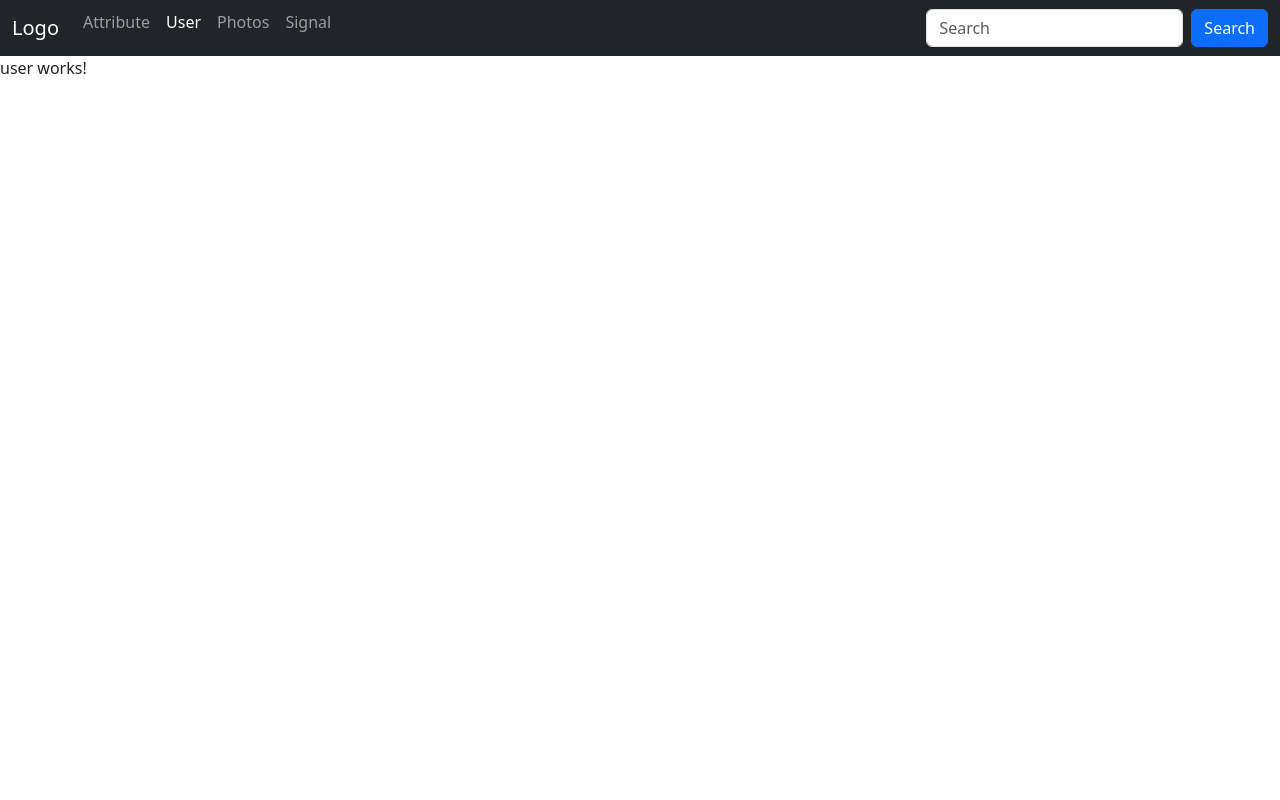
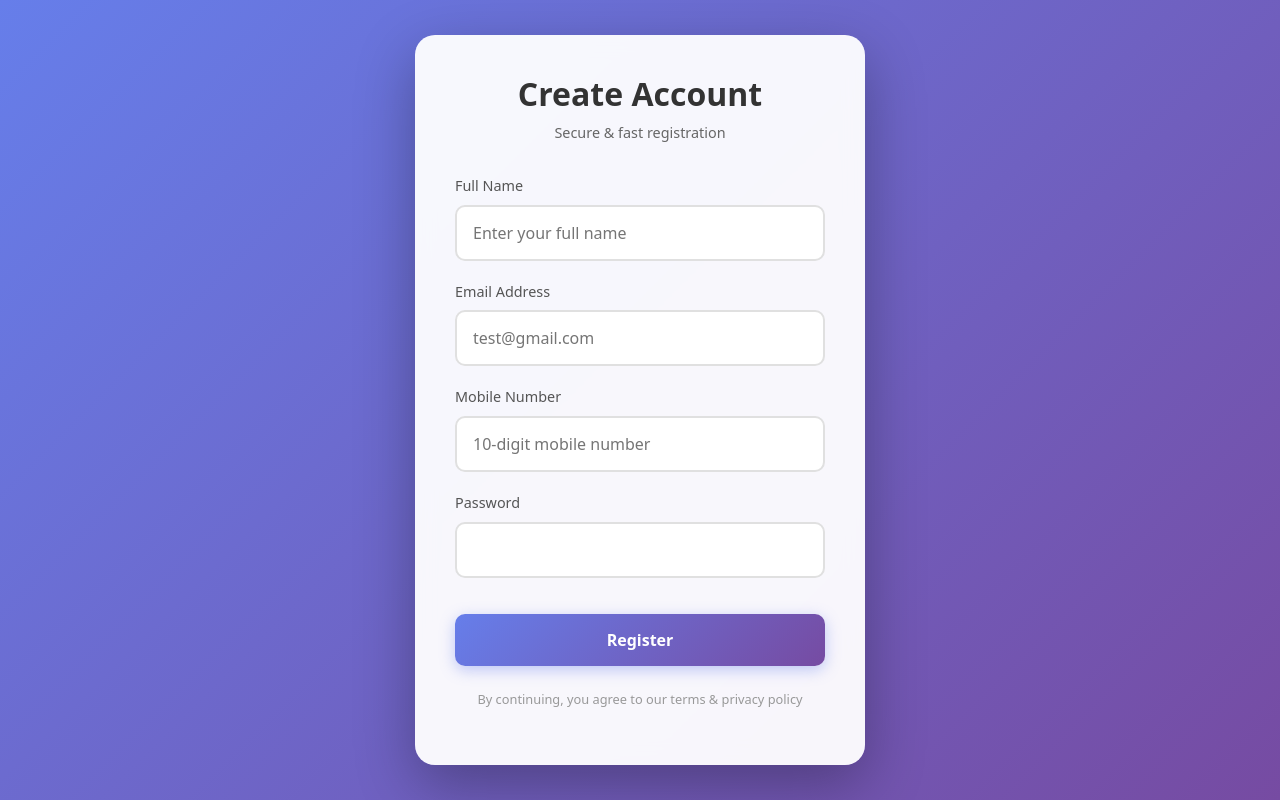
Before and after one commit to devenrawat-bit/Angular-1, an Angular app: page /user in a window 1280 px wide. Built offline with nearby package versions, Linux system fonts and the light colour scheme.

Commit message:
added the registration form

```diff
--- a/package.json
+++ b/package.json
@@ -3,7 +3,7 @@
   "version": "0.0.0",
   "scripts": {
     "ng": "ng",
-    "start": "ng serve",
+    "start": "ng serve --proxy-config proxy.conf.json",
     "build": "ng build",
     "watch": "ng build --watch --configuration development",
     "test": "ng test"
--- a/src/app/app.html
+++ b/src/app/app.html
@@ -5,10 +5,7 @@
 <app-control-flow></app-control-flow>
 <app-attribute></app-attribute> -->
 
-<router-outlet>
-
-    <nav class="navbar navbar-expand-sm navbar-dark bg-dark">
-
+<nav *ngIf="showNavbar" class="navbar navbar-expand-sm navbar-dark bg-dark">
     <div class="container-fluid">
         <a class="navbar-brand" href="javascript:void(0)">Logo</a>
         <button class="navbar-toggler" type="button" data-bs-toggle="collapse" data-bs-target="#mynavbar">
@@ -37,4 +34,4 @@
     </div>
 </nav>
 
-</router-outlet>
+<router-outlet></router-outlet>
--- a/src/app/app.ts
+++ b/src/app/app.ts
@@ -6,11 +6,12 @@ import { Signal } from "./component/signal/signal";
 import { ControlFlow } from './component/control-flow/control-flow';
 import { Attribute } from './component/attribute/attribute';
 import { Photos } from './component/photos/photos';
-import { RouterLink, RouterLinkActive, RouterOutlet } from '@angular/router';
+import { NavigationEnd, Router, RouterLink, RouterLinkActive, RouterOutlet } from '@angular/router';
+import { CommonModule } from '@angular/common';
 
 @Component({
   selector: 'app-root',
-  imports: [Admin, DataBinding, Signal, ControlFlow, Attribute, Photos, RouterOutlet, RouterLink, RouterLinkActive],
+  imports: [Admin, DataBinding, Signal, ControlFlow, Attribute, Photos, RouterOutlet, RouterLink, RouterLinkActive, CommonModule],
   templateUrl: './app.html',
   styleUrl: './app.css'
 })
@@ -20,6 +21,15 @@ export class App implements OnInit, AfterViewInit, OnDestroy {
   } //the oninit here is the interface
 
   protected readonly title = signal('App Sec');
+  showNavbar = true;
+
+  constructor(private router: Router) {
+    this.router.events.subscribe(event => {
+      if (event instanceof NavigationEnd) {
+        this.showNavbar = !event.url.includes('/user');
+      }
+    });
+  }
 
   ngOnInit(): void { //this the lifecycle
     console.log('app component initialized');
--- a/src/app/component/photos/photos.html
+++ b/src/app/component/photos/photos.html
@@ -27,11 +27,10 @@
                             <td>{{item.thumbnailUrl}}</td>
                             <td>
                                 <button class="btn btn-sm btn-success" (click)="onEdit(item)">Edit</button>
-                                <button class="btn btn-sm btn-danger" (click)="onDelete()">Delete</button>
+                                <button class="btn btn-sm btn-danger" (click)="onDelete(item.id)">Delete</button>
                             </td>
                         </tr>
                         }
-
                     </tbody>
                 </table>
             </div>
@@ -69,7 +68,14 @@
                             <div class="btn btn-secondary"> Reset</div>
                         </div>
                         <div class="col-6 text-center">
-                            <div class="btn btn-success" (click)="onSavePhoto()"> Save</div>
+                            @if(newPhoto.id==0)
+                            {
+                            <button class="btn btn-success" (click)="onSavePhoto()"> Save</button>
+                            }
+                            @else{
+                            <button class="btn btn-success" (click)="onUpdatePhoto()"> Update</button>
+                            <!-- now for updation another api call will be required -->
+                            }
                         </div>
                     </div>
                 </form>
--- a/src/app/component/photos/photos.ts
+++ b/src/app/component/photos/photos.ts
@@ -58,11 +58,27 @@ export class Photos {
     })
   }
 
+  //update call
+  onUpdatePhoto() {
+    this.http.put('https://jsonplaceholder.typicode.com/posts'
+      + this.newPhoto.id, this.newPhoto).subscribe((result: any) => {
+        alert("data uploaded successfully");
+        this.getAllPhotos();
+      })
+  }
+
   onEdit(data: any) {
     this.newPhoto = data;
   }
 
-  onDelete() {
-
+  onDelete(id: any) {
+    //before directly deleting ask the user to confirm that you want to delete it or not
+    const sure = confirm("Are you sure to Delete the record");
+    if (sure == true) {
+      this.http.delete('https://jsonplaceholder.typicode.com/posts/' + id).subscribe((result: any) => {
+        alert('api deleted successfully');
+        this.getAllPhotos();
+      })
+    }
   }
 }
--- a/src/app/component/user/user.css
+++ b/src/app/component/user/user.css
@@ -0,0 +1,98 @@
+.user-container {
+    height: 100vh;
+    display: flex;
+    align-items: center;
+    justify-content: center;
+    background: linear-gradient(135deg, #667eea 0%, #764ba2 100%);
+    padding: 2rem;
+    overflow: hidden;
+}
+
+.user-card {
+    width: 100%;
+    max-width: 450px;
+    background: rgba(255, 255, 255, 0.95);
+    backdrop-filter: blur(10px);
+    border-radius: 20px;
+    box-shadow: 0 20px 60px rgba(0, 0, 0, 0.3);
+    padding: 2.5rem;
+    transition: all 0.3s ease;
+}
+
+.user-title {
+    font-size: 2rem;
+    font-weight: bold;
+    text-align: center;
+    color: #333;
+    margin-bottom: 0.5rem;
+}
+
+.user-subtitle {
+    text-align: center;
+    color: #666;
+    margin-bottom: 2rem;
+    font-size: 0.9rem;
+}
+
+.user-form {
+    display: flex;
+    flex-direction: column;
+    gap: 1.25rem;
+}
+
+.form-group label {
+    display: block;
+    font-size: 0.9rem;
+    color: #555;
+    margin-bottom: 0.5rem;
+    font-weight: 500;
+}
+
+.form-group input[type="text"],
+.form-group input[type="email"],
+.form-group input[type="tel"],
+.form-group input[type="password"] {
+    width: 100%;
+    padding: 0.875rem 1rem;
+    border-radius: 10px;
+    border: 2px solid #e0e0e0;
+    font-size: 1rem;
+    transition: all 0.3s ease;
+    outline: none;
+}
+
+.form-group input:focus {
+    border-color: #667eea;
+    box-shadow: 0 0 0 3px rgba(102, 126, 234, 0.1);
+}
+
+.submit-btn {
+    width: 100%;
+    margin-top: 1rem;
+    padding: 0.875rem;
+    border-radius: 10px;
+    font-weight: 600;
+    color: white;
+    background: linear-gradient(135deg, #667eea 0%, #764ba2 100%);
+    border: none;
+    cursor: pointer;
+    font-size: 1rem;
+    transition: all 0.3s ease;
+    box-shadow: 0 4px 15px rgba(102, 126, 234, 0.4);
+}
+
+.submit-btn:hover {
+    transform: translateY(-2px);
+    box-shadow: 0 6px 20px rgba(102, 126, 234, 0.5);
+}
+
+.submit-btn:active {
+    transform: scale(0.98);
+}
+
+.user-footer {
+    text-align: center;
+    font-size: 0.8rem;
+    color: #999;
+    margin-top: 1.5rem;
+}
--- a/src/app/component/user/user.html
+++ b/src/app/component/user/user.html
@@ -1 +1,40 @@
-<p>user works!</p>
+<div class="user-container">
+    <div class="user-card">
+        <h2 class="user-title">Create Account</h2>
+        <p class="user-subtitle">Secure & fast registration</p>
+
+        <form [formGroup]="userForm" class="user-form">
+            <!-- Full Name -->
+            <div class="form-group">
+                <label>Full Name</label>
+                <input type="text" formControlName="fullName" placeholder="Enter your full name" />
+            </div>
+
+            <!-- Email -->
+            <div class="form-group">
+                <label>Email Address</label>
+                <input type="email" formControlName="emailId" placeholder="test@gmail.com" />
+            </div>
+
+            <!-- Mobile -->
+            <div class="form-group">
+                <label>Mobile Number</label>
+                <input type="tel" formControlName="mobileNo" placeholder="10-digit mobile number" />
+            </div>
+
+            <!-- Password -->
+            <div class="form-group">
+                <label>Password</label>
+                <input type="password" formControlName="password" />
+            </div>
+
+            <!-- Hidden userId -->
+            <input type="hidden" formControlName="userId" />
+
+            <!-- Submit -->
+            <button type="submit" class="submit-btn" (click)="onSaveUser()">Register</button>
+        </form>
+
+        <p class="user-footer">By continuing, you agree to our terms & privacy policy</p>
+    </div>
+</div>
--- a/src/app/component/user/user.ts
+++ b/src/app/component/user/user.ts
@@ -1,11 +1,45 @@
-import { Component } from '@angular/core';
+import { HttpClient } from '@angular/common/http';
+import { Component, inject } from '@angular/core';
+import { FormControl, FormGroup, ReactiveFormsModule } from '@angular/forms';
 
 @Component({
   selector: 'app-user',
-  imports: [],
   templateUrl: './user.html',
+  imports: [ReactiveFormsModule],
   styleUrl: './user.css',
 })
 export class User {
+  http = inject(HttpClient);//to make the api calls
 
+  userForm = new FormGroup({
+    userId: new FormControl(1),
+    emailId: new FormControl(''),
+    password: new FormControl(''),
+    fullName: new FormControl(''),
+    mobileNo: new FormControl('')
+  });
+
+  // onSaveUser() {
+  //   const formValue = this.userForm.value;
+  //   //this will give the data in the object form, and now the data is ready for the api call
+  //   this.http.post('https://api.freeprojectapi.com/api/GoalTracker/register', formValue).subscribe((result: any) => {
+  //     alert('user registered successfully');
+  //   })
+  // }
+  //the below one is the modern way to use the subscribe method
+
+
+  onSaveUser() {
+    const formVal = this.userForm.value;
+    this.http.post('/api/GoalTracker/register', formVal).subscribe({
+      next: (res: any) => {
+        alert("User registered successfully!");
+        this.userForm.reset({ userId: 1 });
+      },
+      error: (err) => {
+        console.error('Registration failed:', err);
+        alert('Registration failed. Please try again.');
+      }
+    })
+  }
 }
```
Also changed, not shown: proxy.conf.json (added, +8 -0 lines). Lines whose indentation alone changed are shown as unchanged.
